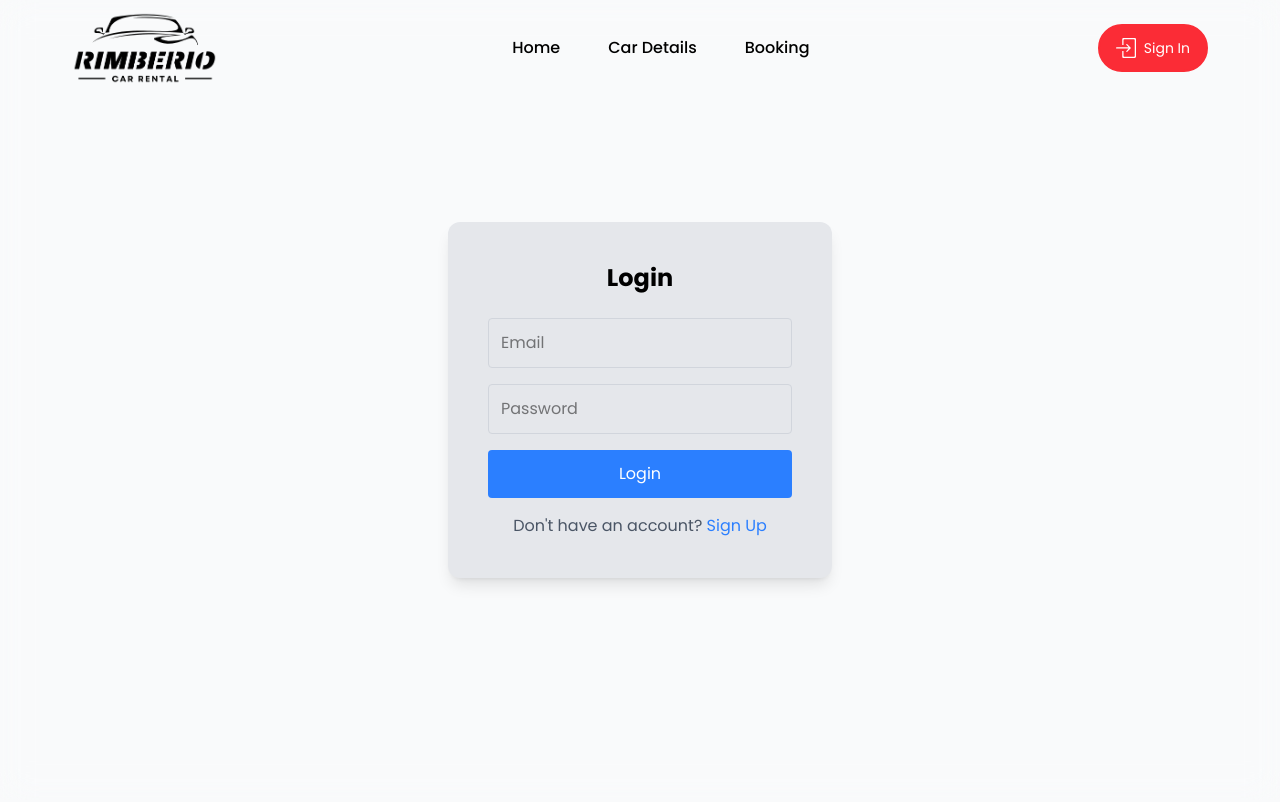
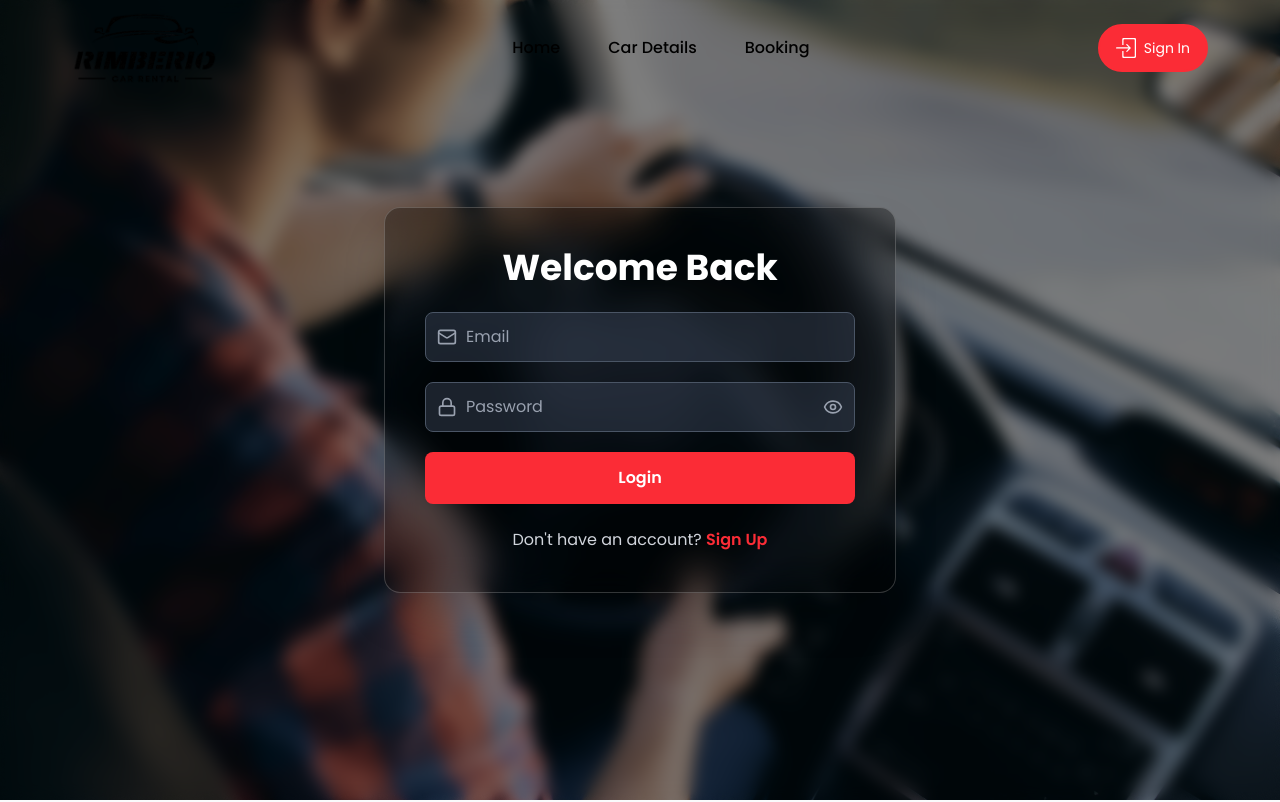
Before and after one commit to LGCDMBandara/Car-Rental, a Next.js app in the folder client/: page /login in a window 1280 px wide. Shown: the top 802 px of the page. Built offline with nearby package versions, Linux system fonts and the light colour scheme.

Commit message:
phase 04: customize login

```diff
--- a/client/components/Login/Login.tsx
+++ b/client/components/Login/Login.tsx
@@ -1,12 +1,13 @@
 "use client";
 
 import React, { useState } from "react";
-import { initializeApp } from "firebase/app";
+import { initializeApp, getApps, getApp } from "firebase/app";
 import { getAuth, createUserWithEmailAndPassword, signInWithEmailAndPassword } from "firebase/auth";
 import { useRouter } from "next/navigation";
 import toast from "react-hot-toast";
 import { useDispatch } from "react-redux";
 import { login } from "@/redux/slices/authSlice";
+import { Mail, Lock, Eye, EyeOff, LoaderCircle } from "lucide-react";
 
 const firebaseConfig = {
   apiKey: "AIzaSyBm6q2Vv2nErzd3UOl4Z-nhw-VL8i8uQUE",
@@ -18,85 +19,112 @@ const firebaseConfig = {
   measurementId: "G-FMFY3K6XFP",
 };
 
-const app = initializeApp(firebaseConfig);
+const app = !getApps().length ? initializeApp(firebaseConfig) : getApp();
 const auth = getAuth(app);
 
 const LoginRegister = () => {
   const router = useRouter();
   const dispatch = useDispatch();
+
   const [isLogin, setIsLogin] = useState(true);
   const [email, setEmail] = useState("");
   const [password, setPassword] = useState("");
-  const [error, setError] = useState("");
+  const [loading, setLoading] = useState(false);
+  const [showPassword, setShowPassword] = useState(false);
 
-  const handleLogin = async (e: React.FormEvent) => {
+  const handleAuthAction = async (e: React.FormEvent) => {
     e.preventDefault();
-    setError("");
+    setLoading(true);
+
+    const action = isLogin
+      ? signInWithEmailAndPassword(auth, email, password)
+      : createUserWithEmailAndPassword(auth, email, password);
+
     try {
-      const userCredential = await signInWithEmailAndPassword(auth, email, password);
+      const userCredential = await action;
       const user = userCredential.user;
+
       localStorage.setItem("user", JSON.stringify({ email: user.email, uid: user.uid }));
       dispatch(login());
-      toast.success("Login Successful!");
+      toast.success(isLogin ? "Login Successful!" : "Account Created Successfully!");
       router.push("/");
-    } catch (err: unknown) {
-      if (err instanceof Error) {
-        setError(err.message);
-        toast.error(err.message);
-      } else {
-        setError("An unknown error occurred");
-        toast.error("An unknown error occurred");
+    } catch (err: any) {
+      let errorMessage = "An unknown error occurred.";
+      switch (err.code) {
+        case "auth/user-not-found":
+        case "auth/wrong-password":
+          errorMessage = "Invalid email or password. Please try again.";
+          break;
+        case "auth/email-already-in-use":
+          errorMessage = "This email is already registered. Please login.";
+          break;
+        case "auth/weak-password":
+          errorMessage = "Password should be at least 6 characters.";
+          break;
+        default:
+          errorMessage = err.message;
       }
-    }
-  };
-
-  const handleRegister = async (e: React.FormEvent) => {
-    e.preventDefault();
-    setError("");
-    try {
-      const userCredential = await createUserWithEmailAndPassword(auth, email, password);
-      const user = userCredential.user;
-      localStorage.setItem("user", JSON.stringify({ email: user.email, uid: user.uid }));
-      dispatch(login());
-      toast.success("Account Created Successfully!");
-      router.push("/");
-    } catch (err: unknown) {
-      if (err instanceof Error) {
-        if ((err as any).code === "auth/email-already-in-use") {
-          setError("This email is already registered. Please login.");
-          toast.error("This email is already registered. Please login.");
-        } else {
-          setError(err.message);
-          toast.error(err.message);
-        }
-      } else {
-        setError("An unknown error occurred");
-        toast.error("An unknown error occurred");
-      }
+      toast.error(errorMessage);
+    } finally {
+      setLoading(false);
     }
   };
 
   return (
-    <div className="w-full h-screen flex items-center justify-center relative">
-      <div className="absolute w-full h-full backdrop-blur-lg"></div>
+    <div
+      className="w-full h-screen flex items-center justify-center bg-cover bg-center px-4 sm:px-6 md:px-8"
+      style={{ backgroundImage: "url('/login/Background.jpg')" }}
+    >
+      <div className="absolute w-full h-full bg-black/50 backdrop-blur-sm"></div>
 
-      <div className="relative bg-gray-200 p-10 rounded-xl shadow-lg w-96 z-10">
-        <h2 className="text-2xl font-bold text-center mb-6">{isLogin ? "Login" : "Register"}</h2>
+      <div className="relative bg-black/30 backdrop-blur-lg p-6 sm:p-8 md:p-10 rounded-2xl shadow-2xl w-full max-w-sm sm:max-w-md md:max-w-lg z-10 border border-white/20">
+        <h2 className="text-2xl sm:text-3xl md:text-4xl font-bold text-center text-white mb-6">
+          {isLogin ? "Welcome Back" : "Create an Account"}
+        </h2>
 
-        <form onSubmit={isLogin ? handleLogin : handleRegister} className="flex flex-col gap-4">
-          <input type="email" placeholder="Email" value={email} onChange={(e) => setEmail(e.target.value)} className="p-3 border border-gray-300 rounded" required />
-          <input type="password" placeholder="Password" value={password} onChange={(e) => setPassword(e.target.value)} className="p-3 border border-gray-300 rounded" required />
+        <form onSubmit={handleAuthAction} className="flex flex-col gap-4 sm:gap-5">
+          <div className="relative">
+            <Mail className="absolute left-3 top-1/2 -translate-y-1/2 text-gray-400" size={20} />
+            <input
+              type="email"
+              placeholder="Email"
+              value={email}
+              onChange={(e) => setEmail(e.target.value)}
+              className="w-full p-3 pl-10 bg-gray-700/50 border border-gray-600 rounded-lg text-white placeholder-gray-400 focus:outline-none focus:ring-2 focus:ring-blue-500 transition"
+              required
+            />
+          </div>
 
-          {error && <p className="text-red-500 text-sm">{error}</p>}
+          <div className="relative">
+            <Lock className="absolute left-3 top-1/2 -translate-y-1/2 text-gray-400" size={20} />
+            <input
+              type={showPassword ? "text" : "password"}
+              placeholder="Password"
+              value={password}
+              onChange={(e) => setPassword(e.target.value)}
+              className="w-full p-3 pl-10 pr-10 bg-gray-700/50 border border-gray-600 rounded-lg text-white placeholder-gray-400 focus:outline-none focus:ring-2 focus:ring-blue-500 transition"
+              required
+            />
+            <button type="button" onClick={() => setShowPassword(!showPassword)} className="absolute right-3 top-1/2 -translate-y-1/2 text-gray-400 hover:text-white">
+              {showPassword ? <EyeOff size={20} /> : <Eye size={20} />}
+            </button>
+          </div>
 
-          <button type="submit" className="bg-blue-500 text-white py-3 rounded hover:bg-blue-600 transition">
-            {isLogin ? "Login" : "Sign Up"}
+          <button
+            type="submit"
+            disabled={loading}
+            className="bg-red-500 cursor-pointer text-white py-3 sm:py-3.5 rounded-lg font-semibold hover:bg-red-700 transition flex items-center justify-center disabled:bg-blue-400 disabled:cursor-not-allowed"
+          >
+            {loading ? <LoaderCircle className="animate-spin" /> : isLogin ? "Login" : "Sign Up"}
           </button>
         </form>
 
-        <p className="text-center mt-4 text-gray-600">
+        <p className="text-center mt-6 text-gray-300 text-sm sm:text-base">
           {isLogin ? "Don't have an account? " : "Already have an account? "}
-          <span onClick={() => setIsLogin(!isLogin)} className="text-blue-500 cursor-pointer hover:underline">
+          <span
+            onClick={() => setIsLogin(!isLogin)}
+            className="text-red-500 font-semibold cursor-pointer hover:underline"
+          >
             {isLogin ? "Sign Up" : "Sign In"}
           </span>
         </p>
```
Also changed, not shown: client/public/login/Background.jpg (added).
